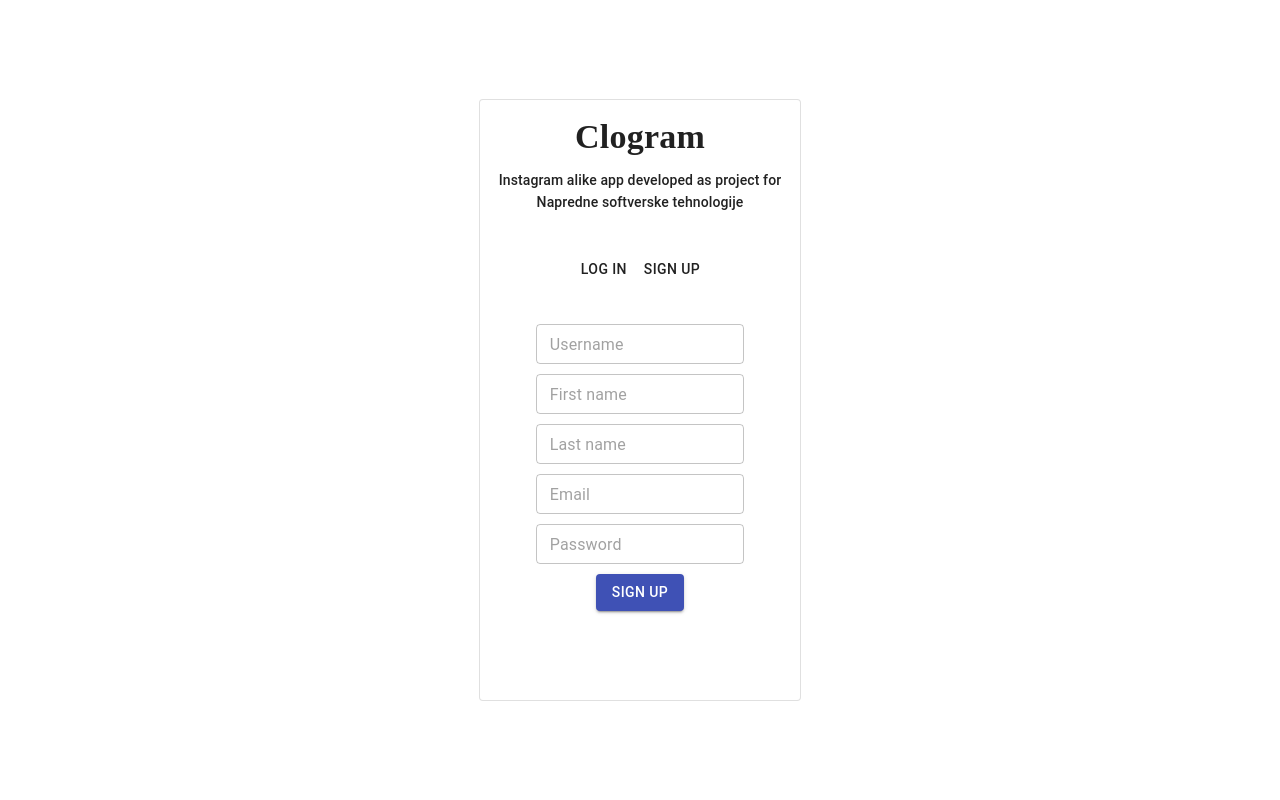
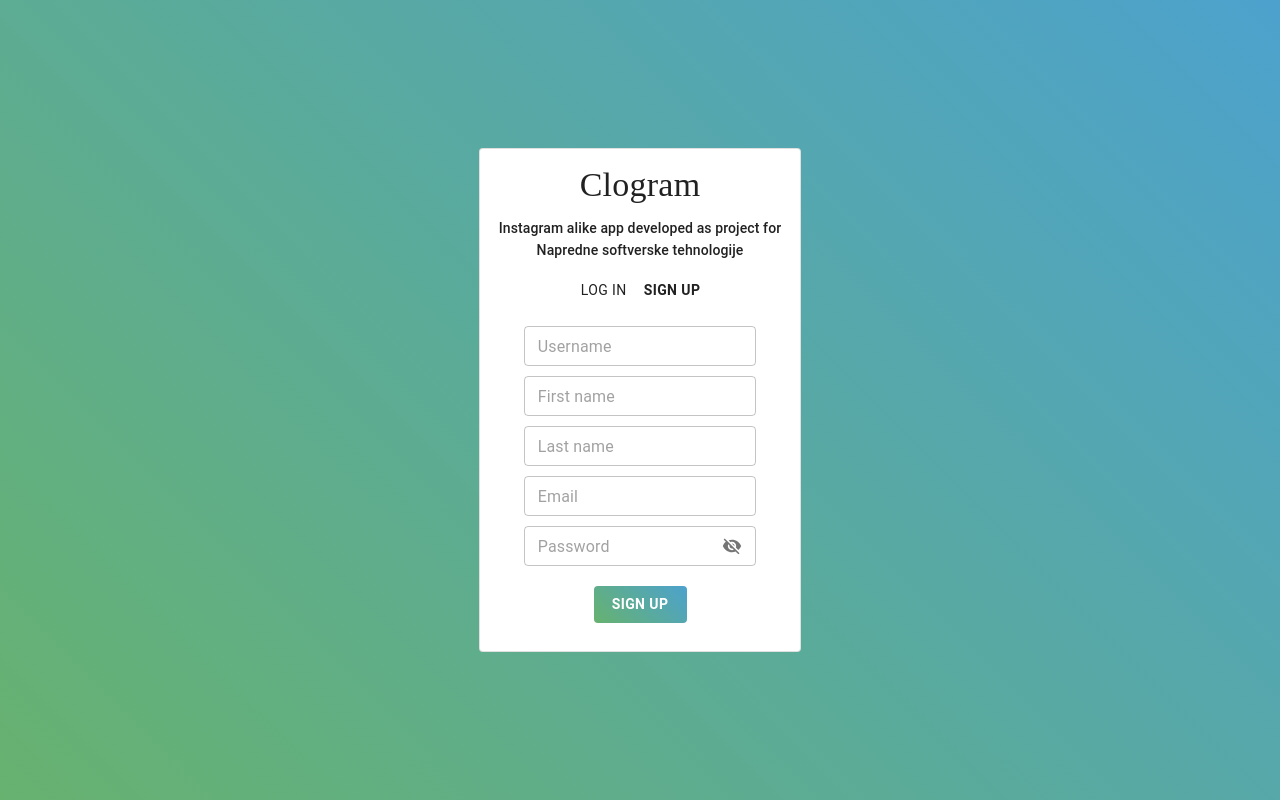
Before and after one commit to nikolamanojlovic/clogram, a React (Create React App) app in the folder clogram-fe/: page / in a window 1280 px wide. Both pictures are taken after a click on the button "SIGN UP". Built offline with nearby package versions, Linux system fonts and the light colour scheme.

Commit message:
login sign up done

```diff
--- a/clogram-fe/src/App.css
+++ b/clogram-fe/src/App.css
@@ -1,7 +1,3 @@
-.App {
-  text-align: center;
-}
-
 .App-logo {
   height: 40vmin;
   pointer-events: none;
@@ -36,3 +32,5 @@
     transform: rotate(360deg);
   }
 }
+
+@import url('https://fonts.googleapis.com/css?family=Pacifico&display=swap');
--- a/clogram-fe/src/App.js
+++ b/clogram-fe/src/App.js
@@ -4,12 +4,22 @@ import { useSelector } from "react-redux";
 import LogInPage from "./pages/LogInPage";
 import NavigationBar from "./components/NavigationBar";
 import { Grid } from "@material-ui/core";
+import { makeStyles } from '@material-ui/core/styles';
+
+const useStyles = makeStyles({
+  root: {
+    textAlign: 'center',
+    background: '#67b26f',
+    background: 'linear-gradient(45deg, #67b26f, #4ca2cd)'
+  }
+});
 
 const App = () => {
   const user = useSelector(state => state.user);
+  const classes = useStyles();
 
   return (
-    <div className="App">
+    <div className="App" className={classes.root}>
       {user ? <NavigationBar /> : <Fragment />}
       <Grid
         container
--- a/clogram-fe/src/components/LogInForm.js
+++ b/clogram-fe/src/components/LogInForm.js
@@ -12,7 +12,8 @@ const useStyles = makeStyles({
         width: '75%'
     },
     button: {
-        width: '75%'
+        width: '30%',
+        marginTop: 10
     }
 });
 
@@ -23,7 +24,7 @@ const LogInForm = () => {
         <FormControl className={classes.formControl}>
             <TextField id="login-username" className={classes.textField} placeholder="Username" variant="outlined" size="small" />
             <TextField id="login-password" className={classes.textField} placeholder="Password" variant="outlined" size="small" />
-            <Button variant="contained" color="primary">
+            <Button className={classes.button} variant="contained" color="primary">
                 Log In
             </Button>
         </FormControl>
--- a/clogram-fe/src/components/SignUpForm.js
+++ b/clogram-fe/src/components/SignUpForm.js
@@ -1,6 +1,8 @@
-import React, {useState} from 'react';
+import React, { useState } from 'react';
 import { makeStyles } from '@material-ui/core/styles';
-import { FormControl, TextField, Button } from '@material-ui/core';
+import { FormControl, TextField, Button, OutlinedInput, InputAdornment, IconButton } from '@material-ui/core';
+import Visibility from '@material-ui/icons/Visibility';
+import VisibilityOff from '@material-ui/icons/VisibilityOff';
 
 const useStyles = makeStyles({
     formControl: {
@@ -12,7 +14,8 @@ const useStyles = makeStyles({
         width: '75%'
     },
     button: {
-        width: '75%'
+        width: '30%',
+        marginTop: 10
     }
 });
 
@@ -23,13 +26,25 @@ const SignUpFrom = () => {
     const classes = useStyles();
 
     return (
-        <FormControl className={classes.formControl}>
+        <FormControl className={classes.formControl} margin='dense'>
             <TextField id="signup-username" className={classes.textField} placeholder="Username" variant="outlined" size="small" />
             <TextField id="signup-first-name" className={classes.textField} placeholder="First name" variant="outlined" size="small" />
             <TextField id="signup-last-name" className={classes.textField} placeholder="Last name" variant="outlined" size="small" />
             <TextField id="signup-email" className={classes.textField} placeholder="Email" variant="outlined" size="small" />
-            <TextField id="signup-password" className={classes.textField} placeholder="Password" variant="outlined" size="small" type={values.showPassword ? 'text' : 'password'}/>
-            <Button variant="contained" color="primary">
+            <OutlinedInput id="signup-password" className={classes.textField} placeholder="Password" type={values.showPassword ? 'text' : 'password'}
+                endAdornment={
+                    <InputAdornment position="end">
+                        <IconButton
+                            aria-label="toggle password visibility"
+                            onClick={() => setValues({ showPassword: !values.showPassword })}
+                            onMouseDown={(e) => e.preventDefault()}
+                            edge="end"
+                        >
+                            {values.showPassword ? <Visibility fontSize='small'/> : <VisibilityOff fontSize='small'/>}
+                        </IconButton>
+                    </InputAdornment>
+                } size="small"/>
+            <Button className={classes.button} variant="contained" color="primary">
                 Sign Up
             </Button>
         </FormControl>
--- a/clogram-fe/src/index.js
+++ b/clogram-fe/src/index.js
@@ -8,12 +8,30 @@ import { Provider } from 'react-redux';
 import { createMuiTheme, ThemeProvider } from '@material-ui/core/styles';
 
 const theme = createMuiTheme({
+    shadows: ['none'],
+    palette: {
+        primary: {
+            main: '#4ca2cd',
+            contrastText: '#ffffff'
+        }
+    },
     typography: {
         h4: {
-            fontFamily: 'Lobster, cursive',
-            fontWeight: 'bold'
+            fontFamily: 'Pacifico, cursive',
+            fontWeight: 'normal',
+            marginTop: 10,
+            marginBottom: 15
         }
     },
+    overrides: {
+        MuiButton: {
+            root: {
+                background: '#67b26f',
+                background: 'linear-gradient(45deg, #67b26f, #4ca2cd)',
+                fontWeight: 'bold'
+            }
+        }
+    }
 });
 
 ReactDOM.render(
--- a/clogram-fe/src/pages/LogInPage.js
+++ b/clogram-fe/src/pages/LogInPage.js
@@ -1,4 +1,4 @@
-import React, {useState} from 'react';
+import React, { useState } from 'react';
 import { makeStyles } from '@material-ui/core/styles';
 import { Card, CardContent, Typography, Button } from '@material-ui/core';
 import LogInForm from "../components/LogInForm";
@@ -6,11 +6,18 @@ import SignUpFrom from '../components/SignUpForm';
 
 const useStyles = makeStyles({
     root: {
-        maxWidth: "25%",
-        height: 600,
+        maxWidth: '25%',
+        height: '80%'
     },
-    controls: {
-        margin: 5
+    content: {
+        padding: 5
+    },
+    button: {
+        fontWeight: 'normal',
+        background: 'transparent'
+    },
+    buttonSelected: {
+        background: 'transparent'
     }
 });
 
@@ -20,7 +27,7 @@ const LogInPage = () => {
 
     return (
         <Card className={classes.root} variant="outlined">
-            <CardContent>
+            <CardContent className={classes.content}>
                 <Typography variant="h4" gutterBottom>
                     Clogram
                 </Typography>
@@ -28,12 +35,12 @@ const LogInPage = () => {
                     Instagram alike app developed as project for Napredne softverske tehnologije
                 </Typography>
             </CardContent>
-            <CardContent className={classes.controls}>
-                <Button onClick={() => setShowLogin(true)}>Log in</Button>
-                <Button onClick={() => setShowLogin(false)}>Sign up</Button>
+            <CardContent className={classes.content}>
+                <Button className={showLogin ? classes.buttonSelected : classes.button} onClick={() => setShowLogin(true)}>Log in</Button>
+                <Button className={showLogin ? classes.button : classes.buttonSelected} onClick={() => setShowLogin(false)}>Sign up</Button>
             </CardContent>
-            <CardContent className={classes.controls}>
-                {showLogin ? <LogInForm/> : <SignUpFrom/>}
+            <CardContent className={classes.content}>
+                {showLogin ? <LogInForm /> : <SignUpFrom />}
             </CardContent>
         </Card>
     );
```
